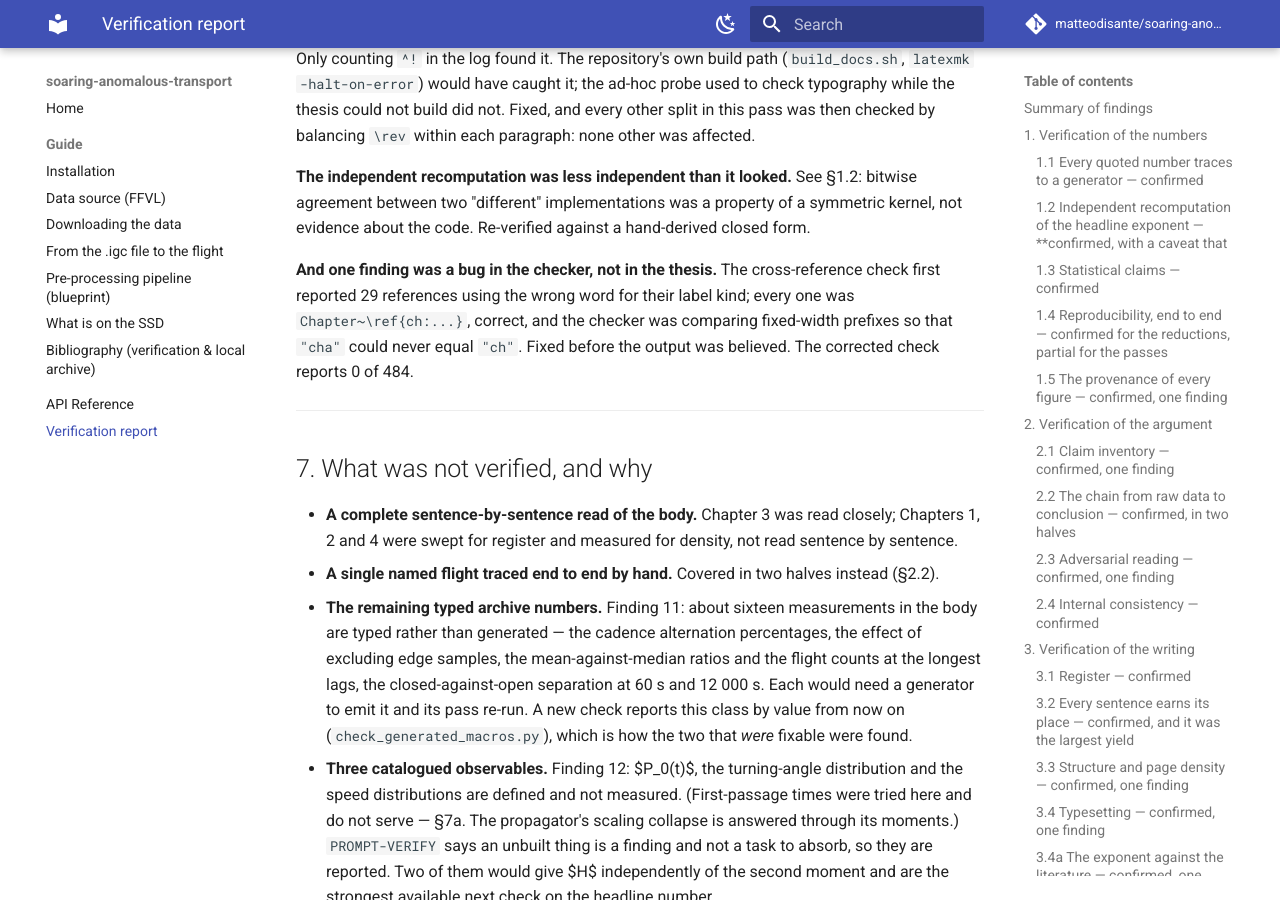
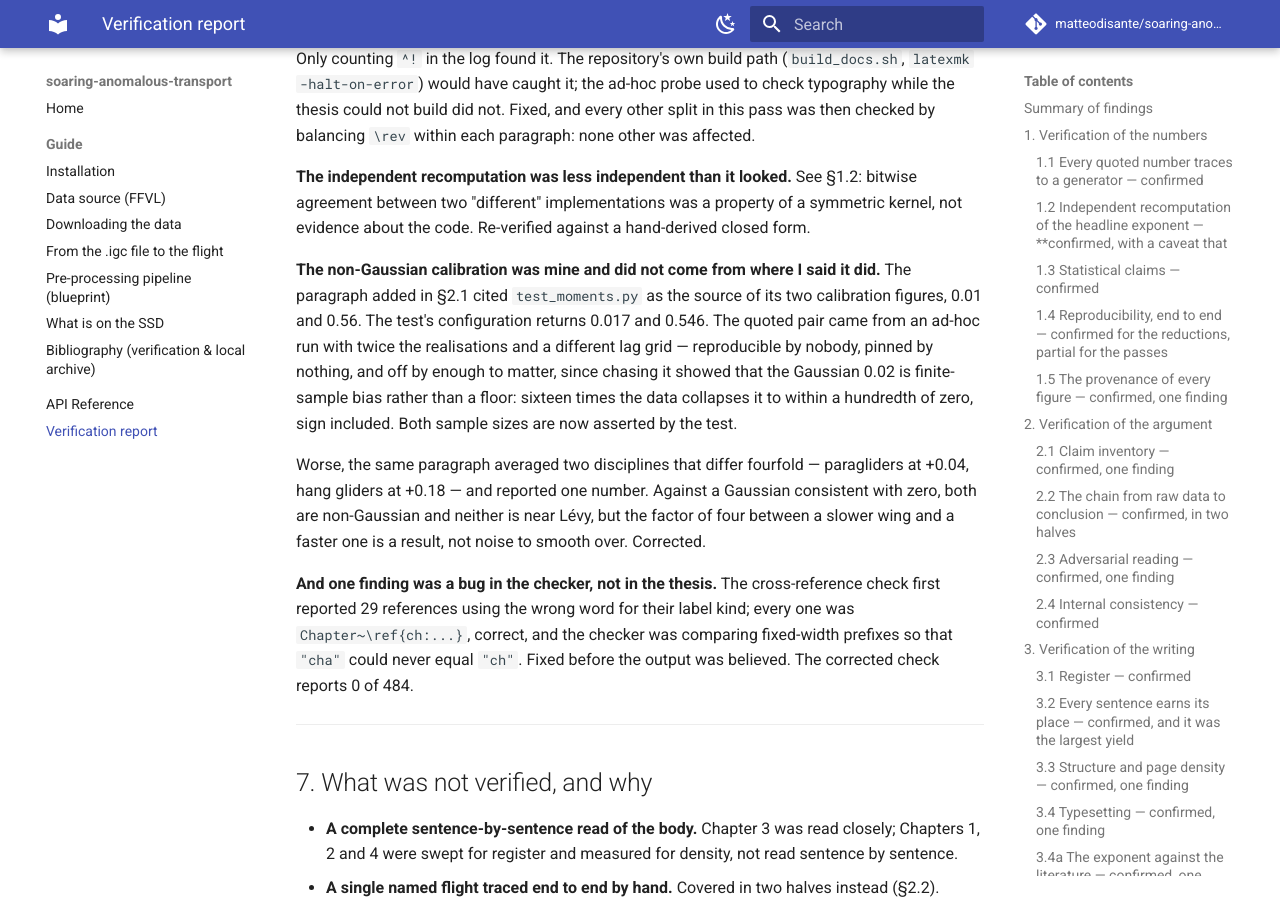
Before and after one commit to matteodisante/soaring-anomalous-transport, an MkDocs documentation site: the page built from docs/VERIFICATION-REPORT.md, in a window 1280 px wide and 900 px high, scrolled down 10653 px. Built offline with MkDocs 1.6.1 and Material for MkDocs 9.7.7, drawn with Linux system fonts in a browser that asks for light colours; comment, search, counter and statistics services are not loaded.

Commit message:
docs: the fourth self-correction, on a paragraph this pass wrote
The non-Gaussian calibration cited a test as its source and quoted numbers the test does not
produce -- they came from an ad-hoc run nothing pins. Chasing that showed the Gaussian 0.02
is finite-sample bias and not a floor, which is what makes the archive's value a departure at
all, and that the paragraph had averaged two disciplines differing fourfold into one number.

```diff
--- a/docs/VERIFICATION-REPORT.md
+++ b/docs/VERIFICATION-REPORT.md
@@ -383,6 +383,19 @@ each paragraph: none other was affected.
 agreement between two "different" implementations was a property of a symmetric kernel, not
 evidence about the code. Re-verified against a hand-derived closed form.
 
+**The non-Gaussian calibration was mine and did not come from where I said it did.** The
+paragraph added in §2.1 cited `test_moments.py` as the source of its two calibration figures,
+0.01 and 0.56. The test's configuration returns 0.017 and 0.546. The quoted pair came from an
+ad-hoc run with twice the realisations and a different lag grid — reproducible by nobody,
+pinned by nothing, and off by enough to matter, since chasing it showed that the Gaussian
+0.02 is finite-sample bias rather than a floor: sixteen times the data collapses it to within
+a hundredth of zero, sign included. Both sample sizes are now asserted by the test.
+
+Worse, the same paragraph averaged two disciplines that differ fourfold — paragliders at
++0.04, hang gliders at +0.18 — and reported one number. Against a Gaussian consistent with
+zero, both are non-Gaussian and neither is near Lévy, but the factor of four between a slower
+wing and a faster one is a result, not noise to smooth over. Corrected.
+
 **And one finding was a bug in the checker, not in the thesis.** The cross-reference check
 first reported 29 references using the wrong word for their label kind; every one was
 `Chapter~\ref{ch:...}`, correct, and the checker was comparing fixed-width prefixes so that
```
Also changed, not shown: 2 other files.
